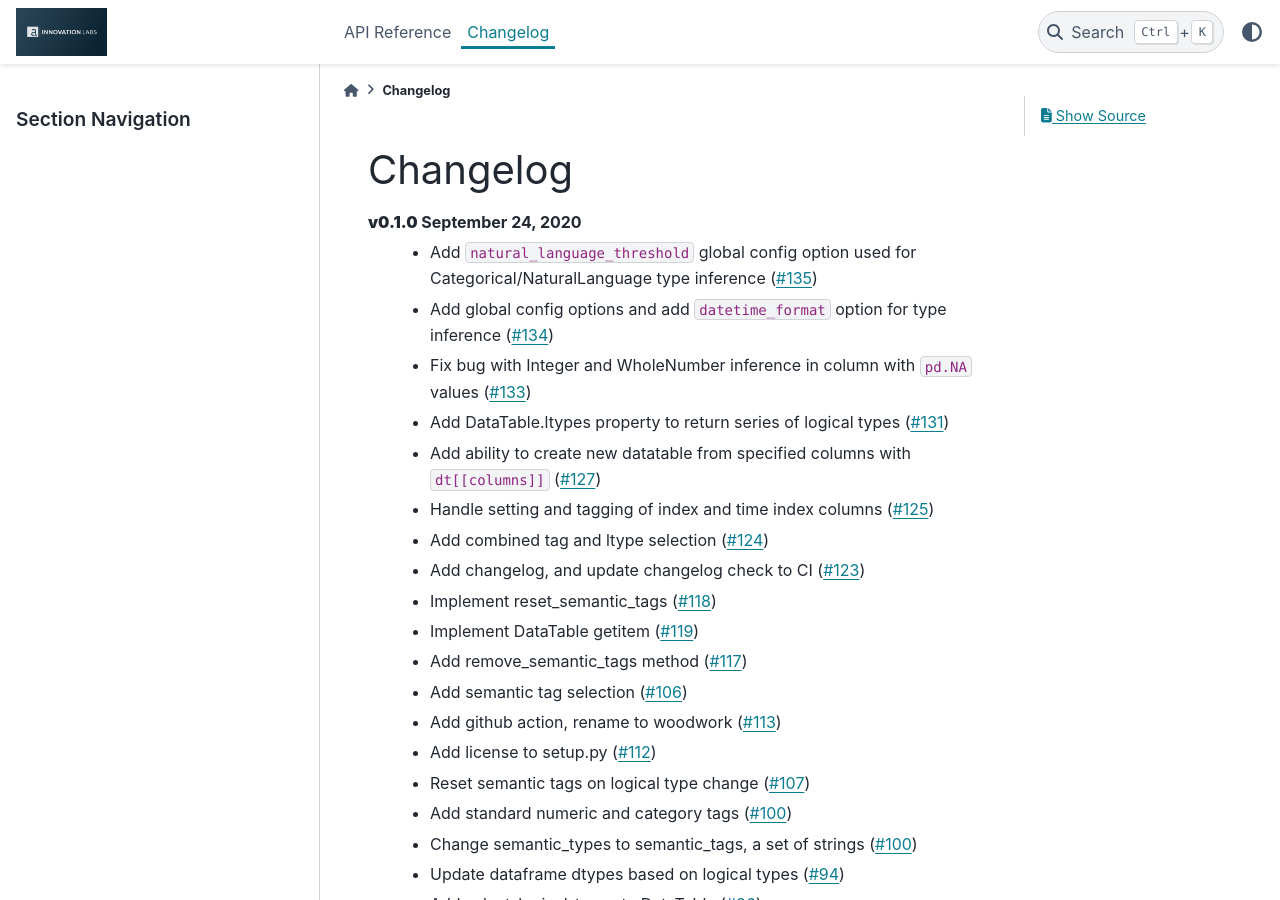
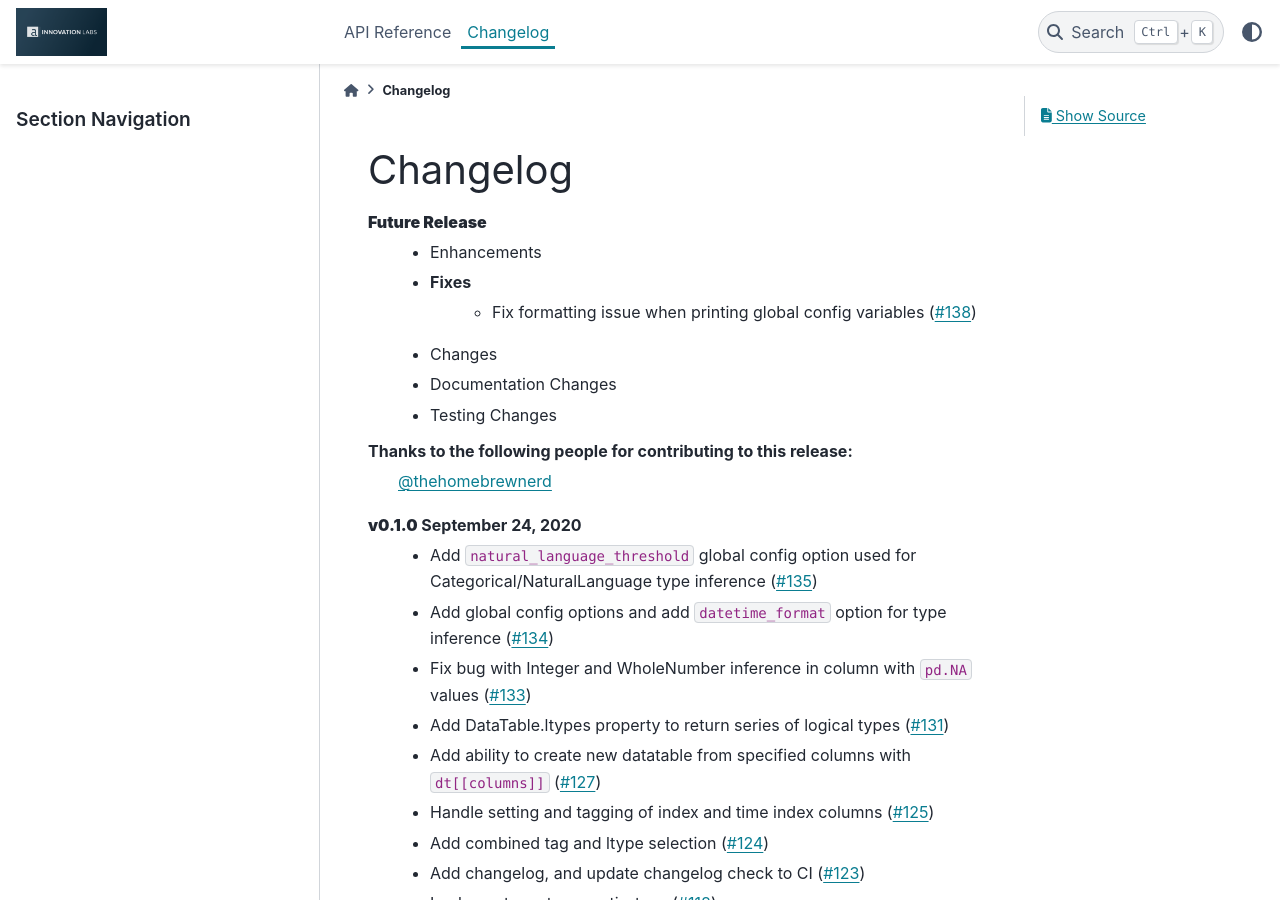
Before and after one commit to alteryx/woodwork, a Sphinx documentation site: the page built from docs/source/changelog.rst, in a window 1280 px wide and 900 px high. Built offline with Sphinx 7.4.7 and the PyData theme 0.15.4, drawn with Linux system fonts in a browser that asks for light colours; comment, search, counter and statistics services are not loaded.

Commit message:
Fix formatting issue when printing config varaibles (#138)
* fix formatting issue when printing config varaibles

* update changelog.rst

* revert accidental change

```diff
--- a/docs/source/changelog.rst
+++ b/docs/source/changelog.rst
@@ -2,15 +2,16 @@
 
 Changelog
 ---------
-.. **Future Release**
+**Future Release**
     * Enhancements
     * Fixes
+        * Fix formatting issue when printing global config variables (:pr:`138`)
     * Changes
     * Documentation Changes
     * Testing Changes
 
-.. Thanks to the following people for contributing to this release:
-
+Thanks to the following people for contributing to this release:
+    :user:`thehomebrewnerd`
 
 **v0.1.0** September 24, 2020
     * Add ``natural_language_threshold`` global config option used for Categorical/NaturalLanguage type inference (:pr:`135`)
```
Also changed, not shown: 1 other file.
